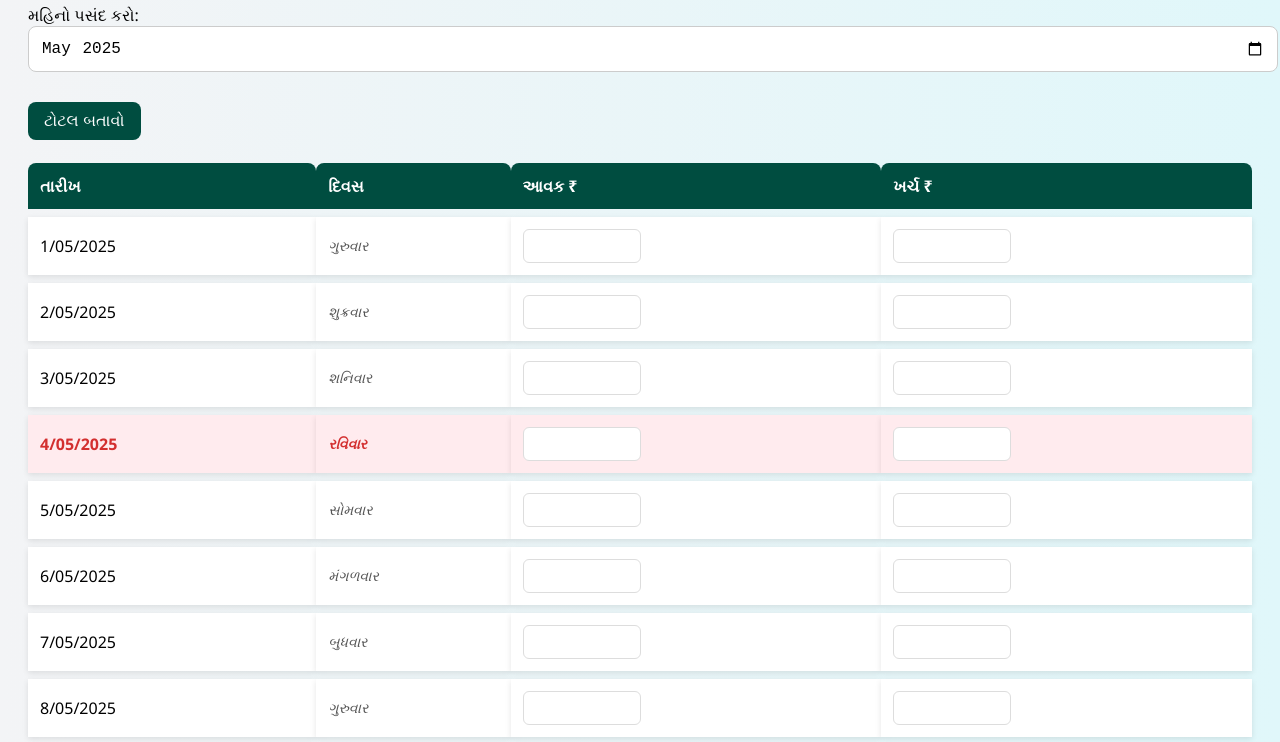
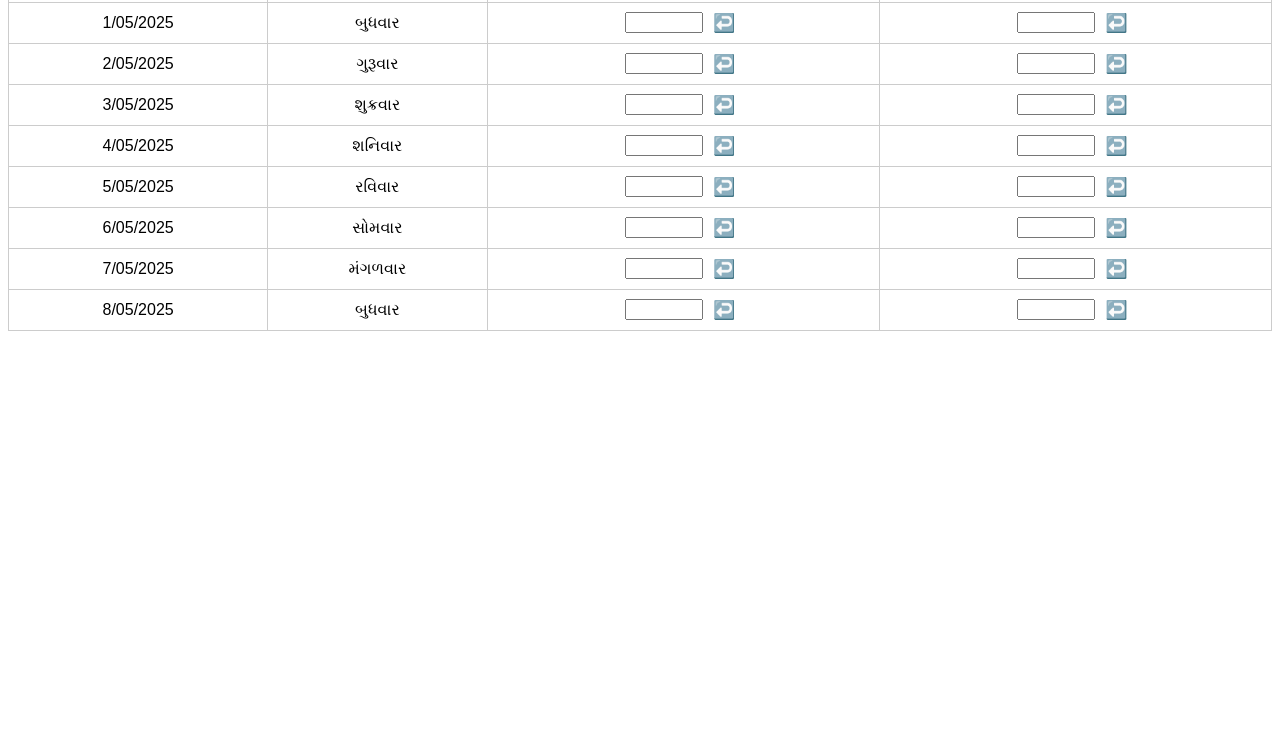
Before and after one commit to jaybhavani-stock/calenderofbuss, a plain HTML site: page index.html in a window 1280 px wide. Shown: the part 101-843 px from the top of the page. After the commit the page ends 800 px from the top, so only its background shows below. Drawn offline with Linux system fonts and the light colour scheme.

Commit message:
Update index.html

```diff
--- a/index.html
+++ b/index.html
@@ -1,146 +1,50 @@
 <!DOCTYPE html>
 <html lang="gu">
 <head>
-  <meta charset="UTF-8" />
-  <meta name="viewport" content="width=device-width, initial-scale=1" />
+  <meta charset="UTF-8">
   <title>ધંધાકીય હિસાબ</title>
   <style>
     body {
-      font-family: 'Segoe UI', sans-serif;
-      background: linear-gradient(to right, #f3f4f6, #e0f7fa);
-      padding: 20px;
+      font-family: sans-serif;
     }
-
-    h1 {
-      text-align: center;
-      margin-bottom: 20px;
-      font-size: 28px;
-      background: linear-gradient(to right, #00796b, #004d40);
-      -webkit-background-clip: text;
-      -webkit-text-fill-color: transparent;
-      font-weight: bold;
-      text-shadow: 1px 1px 2px #ccc;
-    }
-
-    select,
-    input[type='month'] {
-      padding: 12px;
-      font-size: 16px;
-      width: 100%;
-      margin-bottom: 15px;
-      border: 1px solid #ccc;
-      border-radius: 8px;
-    }
-
     table {
       width: 100%;
-      border-collapse: separate;
-      border-spacing: 0 8px;
-      background: transparent;
+      border-collapse: collapse;
+      margin-top: 10px;
     }
-
-    th {
-      background: #004d40;
-      color: white;
-      padding: 12px;
-      text-align: left;
-      border-radius: 8px 8px 0 0;
+    th, td {
+      border: 1px solid #ccc;
+      padding: 8px;
+      text-align: center;
     }
-
-    td {
-      background: white;
-      padding: 12px;
-      box-shadow: 0 2px 6px rgba(0, 0, 0, 0.1);
-      border-radius: 0;
-      transition: transform 0.2s ease, box-shadow 0.3s ease;
-    }
-
-    tr:hover td {
-      transform: scale(1.01);
-      box-shadow: 0 4px 10px rgba(0, 150, 136, 0.2);
-    }
-
-    input[type='number'] {
-      width: 100px;
-      padding: 8px;
-      border: 1px solid #ddd;
-      border-radius: 6px;
-      font-size: 14px;
-    }
-
-    .day {
-      color: #555;
-      font-size: 14px;
-      font-style: italic;
-    }
-
-    #totalRow td {
-      font-weight: bold;
-      background: #b2dfdb;
-      box-shadow: none;
+    input[type="number"] {
+      width: 70px;
       text-align: right;
     }
-
-    #totalRow td:first-child {
-      text-align: left;
+    .green {
+      color: green;
     }
-
-    #showTotalBtn {
-      margin: 15px 0;
-      background: #004d40;
-      color: white;
+    .red {
+      color: red;
+    }
+    .arrow-button {
+      background: none;
       border: none;
-      padding: 10px 16px;
-      font-size: 16px;
-      border-radius: 8px;
+      font-size: 18px;
       cursor: pointer;
-      transition: background 0.3s ease;
+      vertical-align: middle;
     }
-
-    #showTotalBtn:hover {
-      background: #00796b;
-    }
-
-    /* Sunday full red row */
-    .sunday td {
-      background-color: #ffebee !important;
-      color: #d32f2f !important;
-      font-weight: bold;
-    }
-
-    /* Income and Expense color text only */
-    .income-color {
-      color: #2e7d32;
-      font-weight: bold;
-    }
-
-    .expense-color {
-      color: #c62828;
-      font-weight: bold;
-    }
-
-    @media (max-width: 600px) {
-      input[type='number'] {
-        width: 80px;
-      }
-      .day {
-        display: block;
-      }
-      td,
-      th {
-        font-size: 14px;
-      }
+    .income-expense-container {
+      display: flex;
+      justify-content: center;
+      align-items: center;
+      gap: 4px;
     }
   </style>
 </head>
 <body>
-  <h1>ધંધાકીય હિસાબ</h1>
 
-  <label>મહિનો પસંદ કરો:</label>
-  <input type="month" id="monthPicker" />
-
-  <button id="showTotalBtn">ટોટલ બતાવો</button>
-
+  <h2>ધંધાકીય હિસાબ</h2>
   <table id="dataTable">
     <thead>
       <tr>
@@ -150,98 +54,83 @@
         <th>ખર્ચ ₹</th>
       </tr>
     </thead>
-    <tbody></tbody>
-    <tfoot></tfoot>
+    <tbody>
+      <!-- Rows inserted dynamically -->
+    </tbody>
   </table>
 
   <script>
-    const monthPicker = document.getElementById('monthPicker');
+    const dates = [
+      { date: '1/05/2025', day: 'બુધવાર' },
+      { date: '2/05/2025', day: 'ગુરૂવાર' },
+      { date: '3/05/2025', day: 'શુક્રવાર' },
+      { date: '4/05/2025', day: 'શનિવાર' },
+      { date: '5/05/2025', day: 'રવિવાર' },
+      { date: '6/05/2025', day: 'સોમવાર' },
+      { date: '7/05/2025', day: 'મંગળવાર' },
+      { date: '8/05/2025', day: 'બુધવાર' },
+    ];
+
     const tableBody = document.querySelector('#dataTable tbody');
-    const tableFoot = document.querySelector('#dataTable tfoot');
-    const showTotalBtn = document.getElementById('showTotalBtn');
 
-    let data = JSON.parse(localStorage.getItem('businessData') || '{}');
+    dates.forEach(({ date, day }, index) => {
+      const row = document.createElement('tr');
 
-    const days = ['રવિવાર','સોમવાર','મંગળવાર','બુધવાર','ગુરુવાર','શુક્રવાર','શનિવાર'];
+      const dateCell = document.createElement('td');
+      dateCell.textContent = date;
 
-    monthPicker.addEventListener('change', generateTable);
-    showTotalBtn.addEventListener('click', showTotals);
+      const dayCell = document.createElement('td');
+      dayCell.textContent = day;
 
-    // Auto load current month
-    monthPicker.value = new Date().toISOString().slice(0, 7);
-    generateTable();
+      const incomeCell = document.createElement('td');
+      const incomeContainer = document.createElement('div');
+      incomeContainer.classList.add('income-expense-container');
 
-    function generateTable() {
-      const [year, month] = monthPicker.value.split('-');
-      const totalDays = new Date(year, month, 0).getDate();
-      tableBody.innerHTML = '';
-      tableFoot.innerHTML = '';
+      const incomeInput = document.createElement('input');
+      incomeInput.type = 'number';
+      incomeInput.addEventListener('input', () => {
+        incomeInput.classList.toggle('green', incomeInput.value !== "");
+      });
 
-      for (let day = 1; day <= totalDays; day++) {
-        const dateStr = `${year}-${month.padStart(2, '0')}-${String(day).padStart(2, '0')}`;
-        const dayName = days[new Date(dateStr).getDay()];
-        const income = data[dateStr]?.income || '';
-        const expense = data[dateStr]?.expense || '';
+      const incomeArrow = document.createElement('button');
+      incomeArrow.innerHTML = '↩️';
+      incomeArrow.className = 'arrow-button';
+      incomeArrow.onclick = () => openDetailsPage(date, 'income');
 
-        const row = document.createElement('tr');
-        if (dayName === 'રવિવાર') {
-          row.classList.add('sunday');
-        }
+      incomeContainer.appendChild(incomeInput);
+      incomeContainer.appendChild(incomeArrow);
+      incomeCell.appendChild(incomeContainer);
 
-        row.innerHTML = `
-          <td>${day}/${month}/${year}</td>
-          <td class="day">${dayName}</td>
-          <td><input type="number" value="${income}" class="${income ? 'income-color' : ''}" onchange="handleChange(event, '${dateStr}', 'income')" /></td>
-          <td><input type="number" value="${expense}" class="${expense ? 'expense-color' : ''}" onchange="handleChange(event, '${dateStr}', 'expense')" /></td>
-        `;
-        tableBody.appendChild(row);
-      }
-    }
+      const expenseCell = document.createElement('td');
+      const expenseContainer = document.createElement('div');
+      expenseContainer.classList.add('income-expense-container');
 
-    function saveValue(date, type, value) {
-      if (!data[date]) data[date] = { income: 0, expense: 0 };
-      data[date][type] = parseFloat(value) || 0;
-      localStorage.setItem('businessData', JSON.stringify(data));
-    }
+      const expenseInput = document.createElement('input');
+      expenseInput.type = 'number';
+      expenseInput.addEventListener('input', () => {
+        expenseInput.classList.toggle('red', expenseInput.value !== "");
+      });
 
-    function handleChange(event, date, type) {
-      const value = event.target.value;
-      saveValue(date, type, value);
+      const expenseArrow = document.createElement('button');
+      expenseArrow.innerHTML = '↩️';
+      expenseArrow.className = 'arrow-button';
+      expenseArrow.onclick = () => openDetailsPage(date, 'expense');
 
-      // Remove previous colors
-      event.target.classList.remove('income-color', 'expense-color');
+      expenseContainer.appendChild(expenseInput);
+      expenseContainer.appendChild(expenseArrow);
+      expenseCell.appendChild(expenseContainer);
 
-      if (value.trim() !== '') {
-        if (type === 'income') {
-          event.target.classList.add('income-color');
-        } else if (type === 'expense') {
-          event.target.classList.add('expense-color');
-        }
-      }
-    }
+      row.appendChild(dateCell);
+      row.appendChild(dayCell);
+      row.appendChild(incomeCell);
+      row.appendChild(expenseCell);
 
-    function showTotals() {
-      const [year, month] = monthPicker.value.split('-');
-      const totalDays = new Date(year, month, 0).getDate();
+      tableBody.appendChild(row);
+    });
 
-      let totalIncome = 0;
-      let totalExpense = 0;
-
-      for (let day = 1; day <= totalDays; day++) {
-        const dateStr = `${year}-${month.padStart(2, '0')}-${String(day).padStart(2, '0')}`;
-        if (data[dateStr]) {
-          totalIncome += data[dateStr].income || 0;
-          totalExpense += data[dateStr].expense || 0;
-        }
-      }
-
-      tableFoot.innerHTML = `
-        <tr id="totalRow">
-          <td colspan="2">કુલ ટોટલ</td>
-          <td>₹ ${totalIncome.toFixed(2)}</td>
-          <td>₹ ${totalExpense.toFixed(2)}</td>
-        </tr>
-      `;
+    function openDetailsPage(date, type) {
+      const url = `details.html?date=${encodeURIComponent(date)}&type=${type}`;
+      window.open(url, '_blank');
     }
   </script>
 </body>
```
